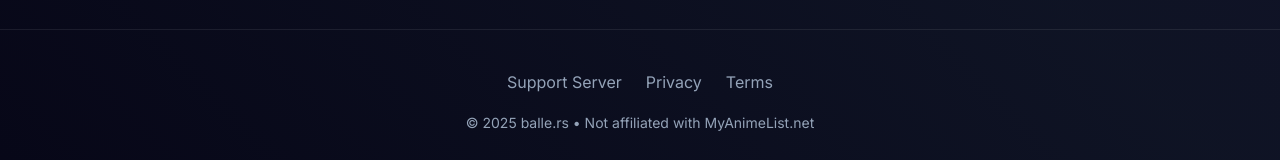
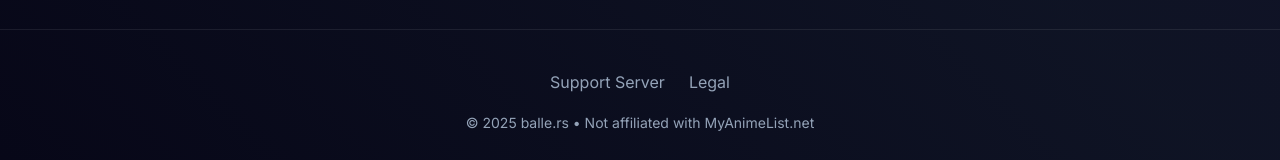
Before and after one commit to vqvv/vqvv.github.io, a plain HTML site: page index.html in a window 1280 px wide. Shown: the part 1004-1164 px from the top of the page. Drawn offline with Linux system fonts and the light colour scheme.

Commit message:
Update index.html

```diff
--- a/index.html
+++ b/index.html
@@ -227,8 +227,7 @@
   <footer>
     <nav class="footer-links">
       <a href="https://discord.gg/NpBE7Qnfv8">Support Server</a>
-      <a href="#">Privacy</a>
-      <a href="#">Terms</a>
+      <a href="legal.html">Legal</a>
     </nav>
     <p style="color: var(--text-secondary); font-size: 0.875rem;">
       &copy; 2025 balle.rs • Not affiliated with MyAnimeList.net
```
